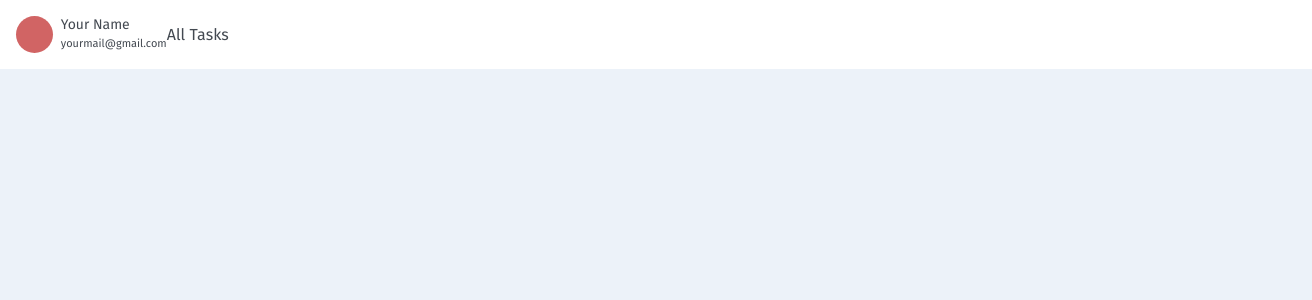
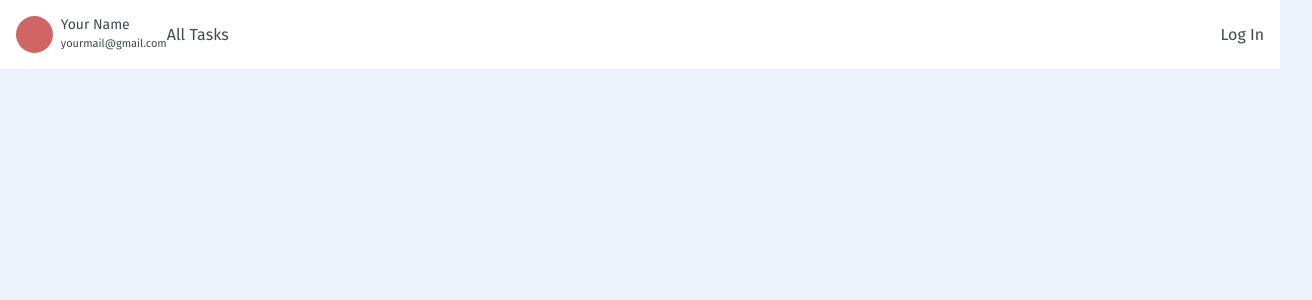
Before and after one commit to Eorime/Task-Manager, a React (Vite) app in the folder task-manager-front/: page / in a window 1280 px wide. Shown: the top 300 px of the page, 1312 px wide, since content can reach past the window. Built offline with nearby package versions, Linux system fonts and the light colour scheme.

Commit message:
Start adding content to navigation

```diff
--- a/task-manager-front/src/components/common/navigation/Navigation.jsx
+++ b/task-manager-front/src/components/common/navigation/Navigation.jsx
@@ -1,6 +1,7 @@
 import React from "react";
 import {
 	Container,
+	NavASide,
 	NavText,
 	StyledLink,
 	UserContainer,
@@ -14,6 +15,7 @@
 const Navigation = () => {
 	return (
 		<Container>
+			<NavASide>
 				<UserContainer>
 					<UserImageWrapper>
 						<UserImage />
@@ -26,6 +28,11 @@
 				<StyledLink>
 					<NavText>All Tasks</NavText>
 				</StyledLink>
+			</NavASide>
+			{/* //not loggedin? login, else log out */}
+			<StyledLink>
+				<NavText>Log In</NavText>
+			</StyledLink>
 		</Container>
 	);
 };
--- a/task-manager-front/src/components/common/navigation/styles.js
+++ b/task-manager-front/src/components/common/navigation/styles.js
@@ -7,17 +7,24 @@
 	display: flex;
 	align-items: center;
 	padding: 1rem;
+	justify-content: space-between;
+	box-sizing: border-box;
 `;
 export const StyledLink = styled(Link)`
 	color: inherit;
 	text-decoration: none;
 `;
 
+export const NavASide = styled.div`
+	display: flex;
+	align-items: center;
+`;
+
 export const NavText = styled.span`
 	color: #434951;
 	transition: color 0.3s ease-in-out;
 
-	&: hover {
+	&:hover {
 		color: #000;
 	}
 `;
```
Lines whose indentation alone changed are shown as unchanged.
